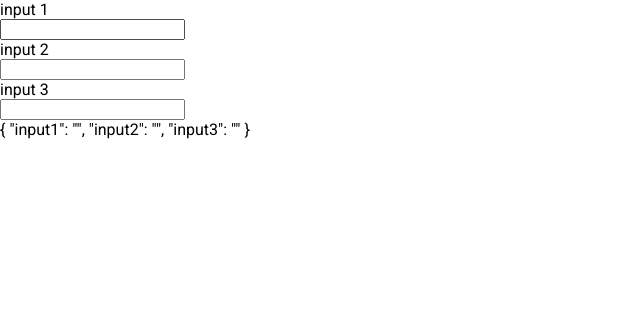
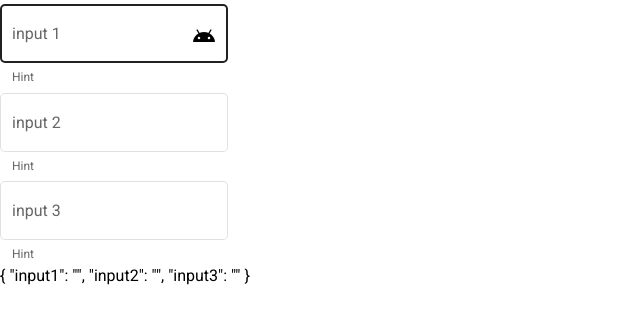
Before and after one commit to arias9306/angular-dynamic-form, an Angular app: page / in a window 1280 px wide. Shown: the top 324 px of the page, without its empty margins (0-640 px from the left). Built offline with nearby package versions, Linux system fonts and the light colour scheme.

Commit message:
Add MatFormField

```diff
--- a/src/app/app.component.ts
+++ b/src/app/app.component.ts
@@ -20,7 +20,8 @@ export class AppComponent implements OnInit {
         key: "input1",
         label: "input 1",
         value: "",
-        order: 1
+        order: 1,
+        icon: 'android'
       }),
       new InputTextbox({
         key: "input2",
--- a/src/app/dynamic-input/dynamic-input.component.html
+++ b/src/app/dynamic-input/dynamic-input.component.html
@@ -1,12 +1,19 @@
 <div [formGroup]="form">
-
-  <label [attr.for]="input.key">{{input.label}}</label>
-
-
   <div [ngSwitch]="input.controlType">
     <!-- Input Text -->
-    <input *ngSwitchCase="'textbox'" [formControlName]="input.key" [id]="input.key" [type]="input.type">
-
+    <div *ngSwitchCase="'textbox'">
+      <mat-form-field appearance="outline">
+        <mat-label>{{ input.label }}</mat-label>
+        <input
+          matInput
+          [formControlName]="input.key"
+          [id]="input.key"
+          [placeholder]="input.label"
+          [type]="input.type"
+        />
+        <mat-icon matSuffix>{{input.icon}}</mat-icon>
+        <mat-hint>Hint</mat-hint>
+      </mat-form-field>
+    </div>
   </div>
-
 </div>
--- a/src/app/inputs/input-textbox.ts
+++ b/src/app/inputs/input-textbox.ts
@@ -3,9 +3,11 @@ import { InputBase } from '../models/input-base';
 export class InputTextbox extends InputBase<string> {
   controlType = 'textbox';
   type: 'text';
+  icon: '';
 
   constructor(options: {} = {}) {
     super(options);
     this.type = options['type'] || '';
+    this.icon = options['icon'] || '';
   }
 }
--- a/src/app/models/input-base.ts
+++ b/src/app/models/input-base.ts
@@ -6,6 +6,7 @@ export class InputBase<T> {
   order: number;
   controlType: string;
   type: string;
+  icon: string;
   options: { key: string, value: string }[];
 
   constructor(options: {
@@ -15,7 +16,8 @@ export class InputBase<T> {
     required?: boolean,
     order?: number,
     controlType?: string,
-    type?: string
+    type?: string,
+    icon?: string;
   } = {}) {
     this.value = options.value;
     this.key = options.key || '';
@@ -24,5 +26,6 @@ export class InputBase<T> {
     this.order = options.order === undefined ? 1 : options.order;
     this.controlType = options.controlType || '';
     this.type = options.type || '';
+    this.icon = options.icon || '';
   }
 }
```
Also changed, not shown: src/app/app.module.ts (+7 -1 lines).
